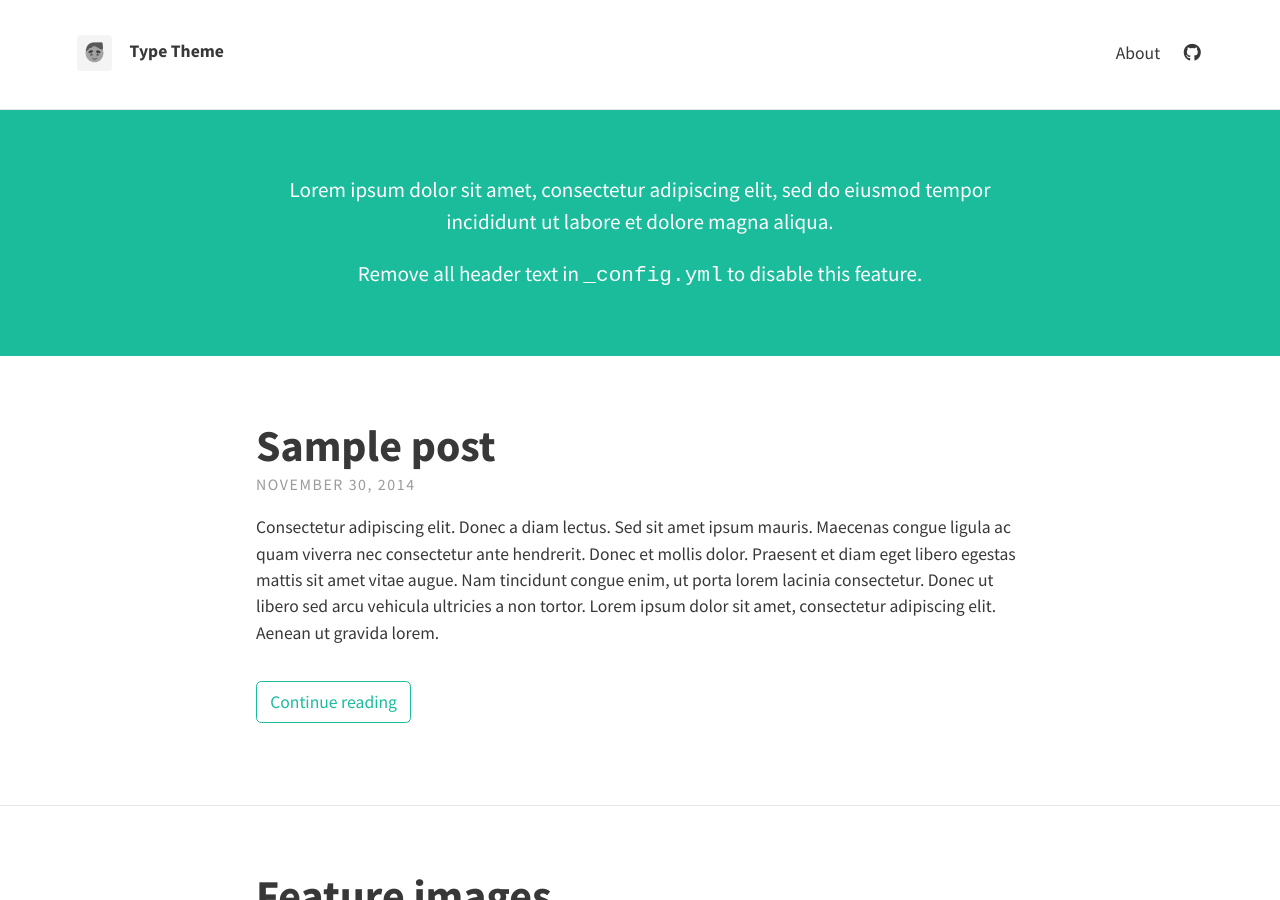
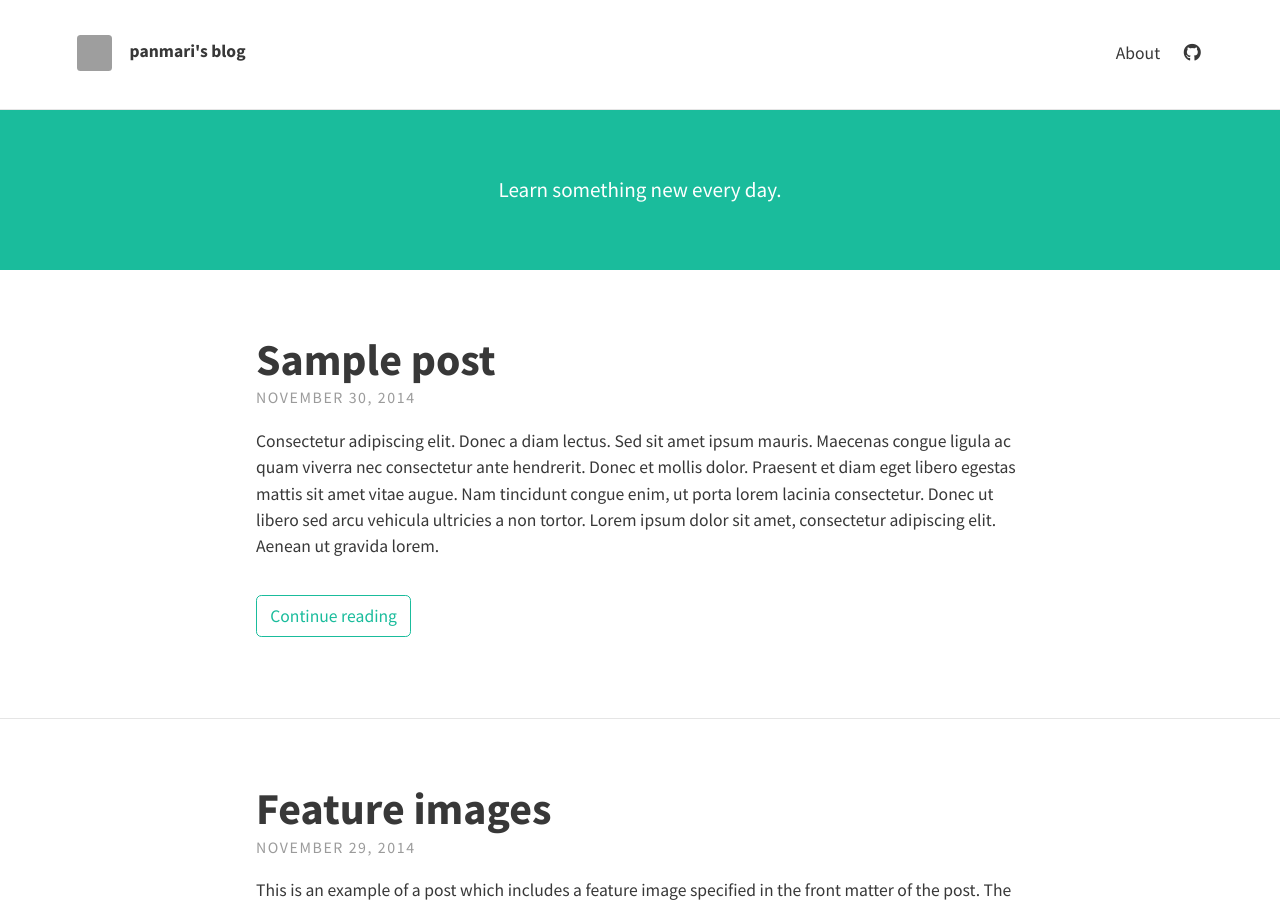
Before and after one commit to panmari/panmari.github.io, a Jekyll site: the page built from index.html, in a window 1280 px wide and 900 px high. Built offline with Jekyll 4.4.1, drawn with Linux system fonts in a browser that asks for light colours; nearby versions of some CDN libraries; the list of posts is cut into pages by our own code; grey boxes are pictures that could not be loaded.

Commit message:
Updating config.

```diff
--- a/_config.yml
+++ b/_config.yml
@@ -1,21 +1,18 @@
 # SITE CONFIGURATION
-baseurl: "/type-theme"
-url: "https://rohanchandra.github.io/"
+baseurl: ""
+url: "https://panmari.github.io/"
 
 # THEME-SPECIFIC CONFIGURATION
 theme_settings:
   # Meta
-  title: Type Theme
-  avatar: assets/img/avatar.png
+  title: panmari's blog
   favicon: assets/favicon.ico
-  gravatar: # Email MD5 hash
-  description: "A website with blog posts and pages" # used by search engines
+  gravatar: 66ba51197ba0b7c15dd60eee30c41532
+  description: "Panmari's blog about coding and stuff." # used by search engines
 
   # Header and footer text
   header_text: >
-     <p>Lorem ipsum dolor sit amet, consectetur adipiscing elit, sed do eiusmod tempor incididunt ut labore et dolore magna aliqua.</p>
-
-     <p>Remove all header text in <code>_config.yml</code> to disable this feature.</p>
+     <p>Learn something new every day.</p>
   header_text_feature_image:
   footer_text: >
    Powered by <a href="https://jekyllrb.com/">Jekyll</a> with <a href="https://github.com/rohanchandra/type-theme">Type Theme</a>
@@ -29,7 +26,7 @@ theme_settings:
   facebook:
   flickr:
   gitlab:
-  github: "rohanchandra/type-theme"
+  github: "panmari"
   gitter:
   google_plus:
   instagram:
@@ -45,7 +42,7 @@ theme_settings:
   youtube:
 
   # Scripts
-  google_analytics: # Tracking ID, e.g. "UA-000000-01"
+  google_analytics: UA-170624575-1
   disqus_shortname:
   katex: true # Enable if using math markup
   search: false # Enable the search feature
```
